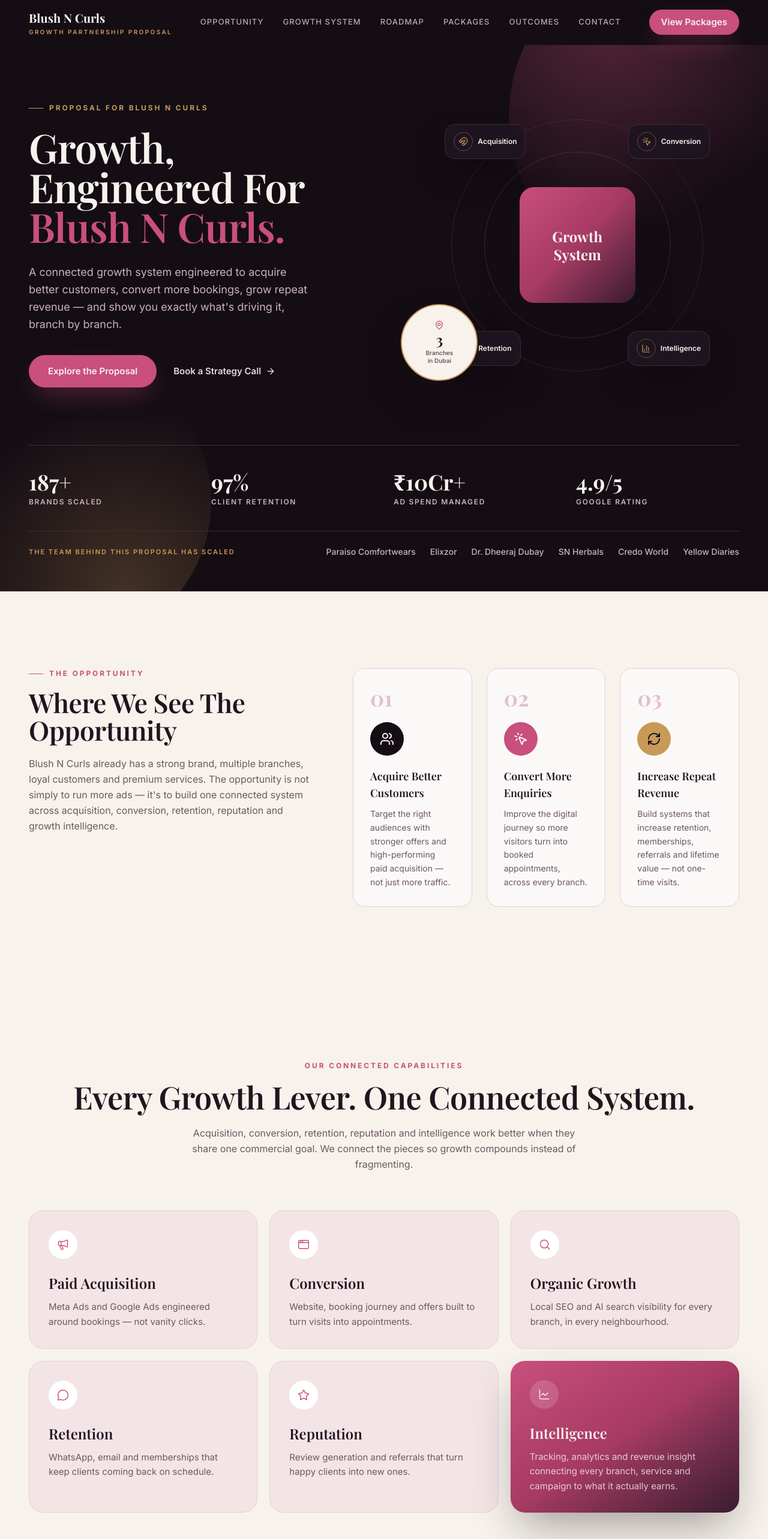
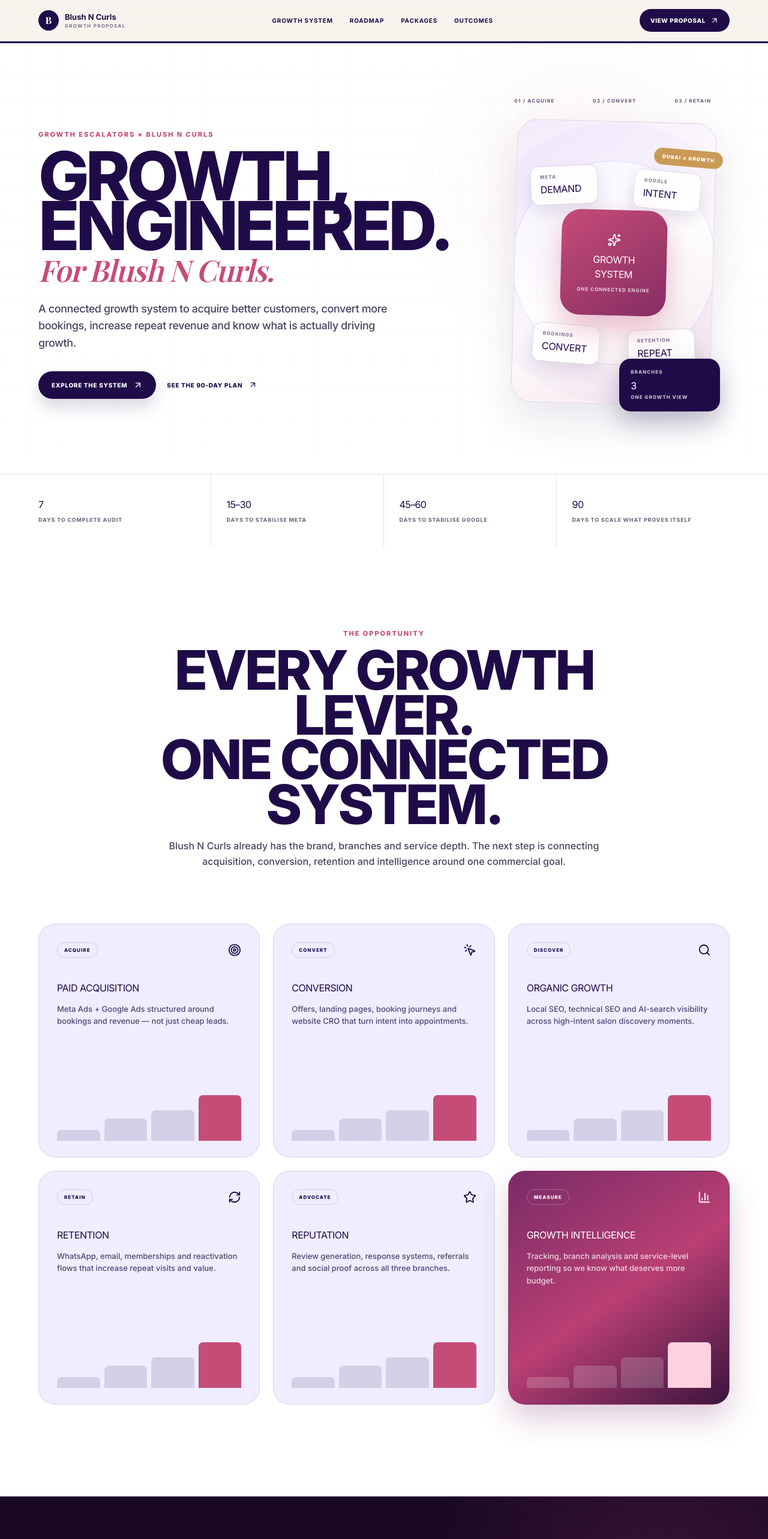
Before and after one commit to Growth-Escalators/blush-n-curls-proposal, a Next.js app: page / in a window 1280 px wide. Shown: the top 2566 px of the page at 60% size. Built offline with nearby package versions, Linux system fonts and the light colour scheme.

Commit message:
Use concise reference-driven proposal page

```diff
--- a/src/app/page.tsx
+++ b/src/app/page.tsx
@@ -1,37 +1,5 @@
-import Navbar from "@/components/Navbar";
-import Hero from "@/components/Hero";
-import OpportunitySection from "@/components/OpportunitySection";
-import GrowthSystemSection from "@/components/GrowthSystemSection";
-import InsightSection from "@/components/InsightSection";
-import ExecutionTimelineSection from "@/components/ExecutionTimelineSection";
-import AuditSection from "@/components/AuditSection";
-import PackagesSection from "@/components/PackagesSection";
-import CustomerEconomicsSection from "@/components/CustomerEconomicsSection";
-import LifecycleSection from "@/components/LifecycleSection";
-import SuccessSection from "@/components/SuccessSection";
-import ScopeSection from "@/components/ScopeSection";
-import FinalCTA from "@/components/FinalCTA";
-import Footer from "@/components/Footer";
+import ProposalReference from "@/components/ProposalReference";
 
 export default function Home() {
-  return (
-    <>
-      <Navbar />
-      <main className="flex-1">
-        <Hero />
-        <OpportunitySection />
-        <GrowthSystemSection />
-        <InsightSection />
-        <ExecutionTimelineSection />
-        <AuditSection />
-        <PackagesSection />
-        <CustomerEconomicsSection />
-        <LifecycleSection />
-        <SuccessSection />
-        <ScopeSection />
-        <FinalCTA />
-      </main>
-      <Footer />
-    </>
-  );
+  return <ProposalReference />;
 }
```
